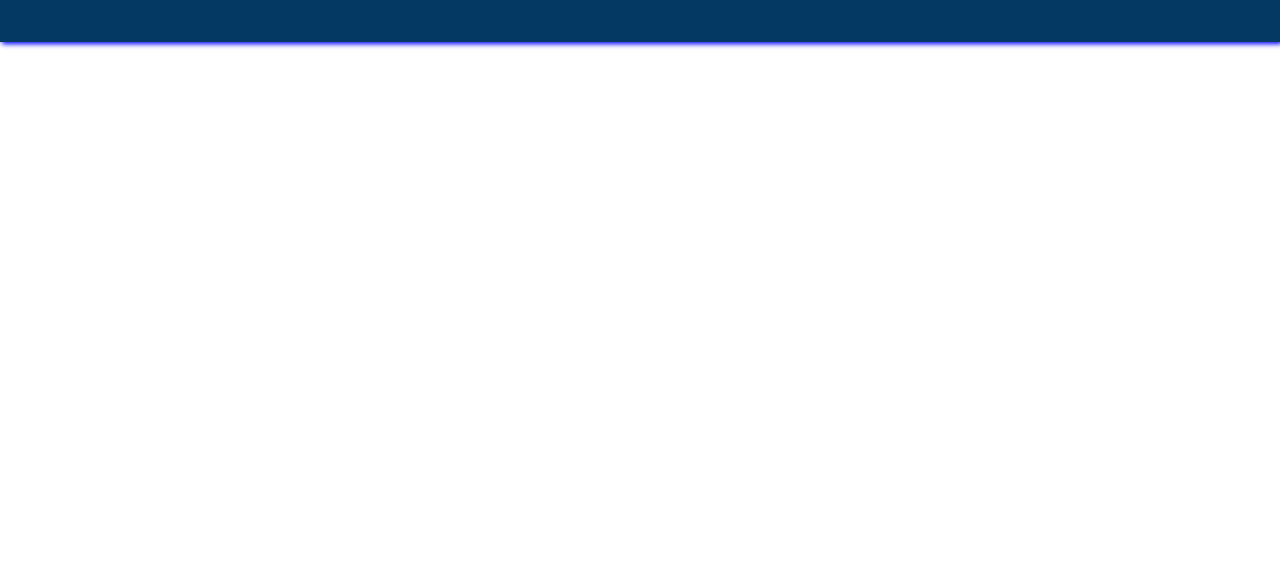
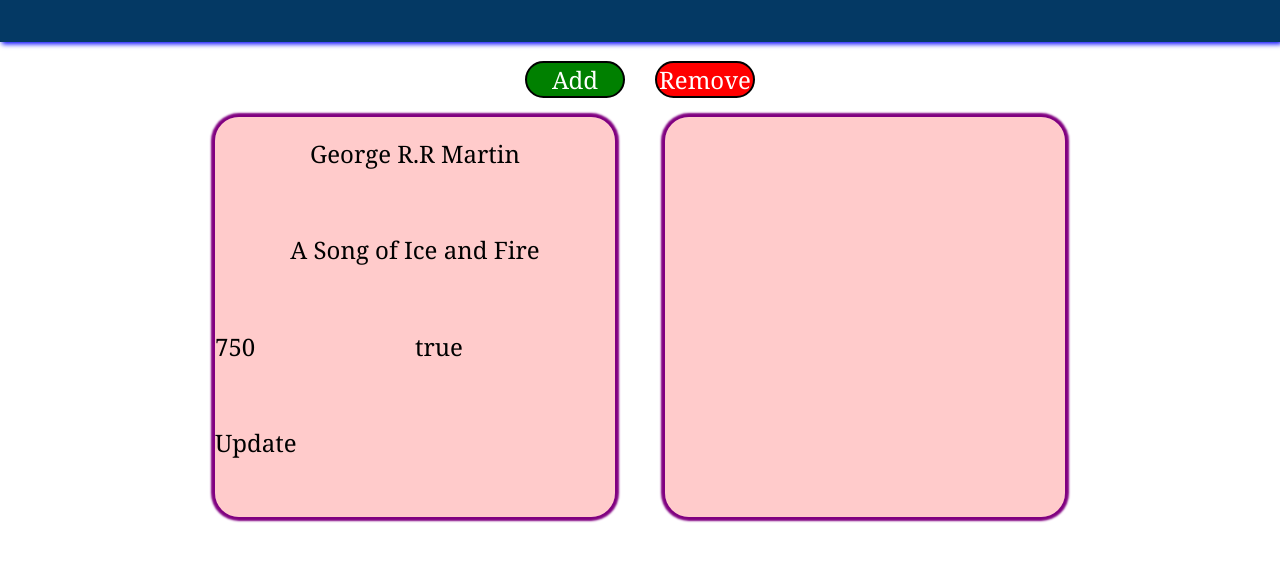
Before and after one commit to jMorton95/TOP_Library, a plain HTML site: page index.html in a window 1280 px wide. Shown: the part 108-669 px from the top of the page. Drawn offline with Linux system fonts and the light colour scheme.

Commit message:
Created Card Layout, rudimetary styling applied, began to build object data storage

```diff
--- a/index.html
+++ b/index.html
@@ -12,7 +12,31 @@
         <header>
             <h3>Book Library!</h3>
         </header>
-        <main></main>
+
+        <main>
+            <nav>
+                <div class="add">
+                    <button id="add">Add</button>
+                </div>
+                <div class="remove">
+                    <button id="remove">Remove</button>
+                </div>
+
+            </nav>
+
+            <div class="container">
+                    <div class="bookCard">
+                        <p class="author"></p>
+                        <p class="title"></p>
+                        <div class="midSection">
+                            <p class="pages"></p>
+                            <div class="read"></div>
+                        </div>
+                        <div class="update">Update</div>
+                    </div>
+            </div>
+        </main>
+
         <footer>
             <h3>Copyright © 2022 Joshua Morton</h3>
             <a href="https://github.com/Klavelon/TOP_Library">
--- a/script.js
+++ b/script.js
@@ -0,0 +1,50 @@
+let myLibrary = [];
+
+function book(author, title, pages, read = false) {
+    this.author = author;
+    this.title = title;
+    this.pages = pages;
+    this.read = read;
+}
+
+function newBook() {
+        //myLibrary.push(book1 = new book(/*"George R.R Martin", "A Song of Ice and Fire", 750, true*/));
+}
+
+function createBooks() {
+
+    let target = document.querySelector(".container");
+    for (x = myLibrary.length + 9; x > 1; x--){
+
+        let newBook = document.createElement("div");
+        newBook.classList.add("bookCard");
+        let newAuthor = document.createElement("p");
+        newAuthor.classList.add("author");
+        let newTitle = document.createElement("p");
+        newTitle.classList.add("title")
+        let newMidSection = document.createElement("div");
+        newMidSection.classList.add("midSection");
+        let newPages = document.createElement("p");
+        newPages.classList.add("pages");
+        let newRead = document.createElement("div");
+        newRead.classList.add("read");
+        let newUpdate = document.createElement("div");
+        newUpdate.classList.add("update");
+
+        target.appendChild(newBook);
+        newBook.append(newAuthor, newTitle, newMidSection, newUpdate);
+        newMidSection.append(newPages, newRead);
+    }
+}
+
+//Default Library entry to display on the page.
+myLibrary.push(book1 = new book("George R.R Martin", "A Song of Ice and Fire", 750, true));
+
+
+
+
+createBooks();
+document.querySelector(".author").textContent = myLibrary[0].author;
+document.querySelector(".title").textContent = myLibrary[0].title;
+document.querySelector(".pages").textContent = myLibrary[0].pages;
+document.querySelector(".read").textContent = myLibrary[0].read;
--- a/style.css
+++ b/style.css
@@ -3,6 +3,7 @@
     margin: 0px;
     box-sizing: border-box;
     font-size: 24px;
+    font-family: Georgia, 'Times New Roman', Times, serif;
 }
 body{
     height: 100vh;
@@ -21,15 +22,85 @@
 }
 
 header{
-
     box-shadow: 2px 2px 5px blue;
 }
+
 main{
+    display: grid;
+    grid-template-rows: 75px 1fr;
+    grid-template-columns: 1fr;
+    justify-items: center;
+    align-items: center;
+}
 
+nav{
+    display: grid;
+    gap: 30px;
+    width: 100vw;
+    grid-column: 1 / 1;
+    grid-template-columns: 1fr 100px 100px 1fr;
+}
+
+nav > .add{
+    grid-column: 2 / 2;
+}
+
+nav > .delete{
+    grid-column: 3 / 3;
+}
+nav div > *{
+    border-radius: 24px;
+    border: 2px solid black;
+    width: 100px;
+    color: white;
+}
+
+#add{
+    background-color: green;
+}
+
+#remove{
+    background-color: red;
+}
+
+.container{
+    width: 100vw;
+    display: grid;
+    justify-content: center;
+    grid-template-columns: repeat(auto-fit, 400px);
+    gap: 50px;
+}
+
+.bookCard{
+    border-radius: 24px;
+    display: grid;
+    grid-template-rows: repeat(4, 1fr);
+    background-color: rgba(255, 0, 0, 0.205);
+    box-shadow: 0px 0px 2px 4px purple;
+    height: 400px;
+    width: 400px;
+    gap: 5px;
+    justify-items: center;
+}
+.bookCard:first-child{
+    padding-top: 20px;
+}
+
+
+.midSection{
+    display: grid;
+    grid-template-columns: repeat(2, 1fr);
+}
+
+.midSection > * {
+    width: 200px;
+    justify-self: center;
+}
+.update{
+    width: 100%;
 }
 
 footer{
-
     box-shadow: 2px -2px 5px blue;
 }
 footer img{
```
Also changed, not shown: 1 other file.
